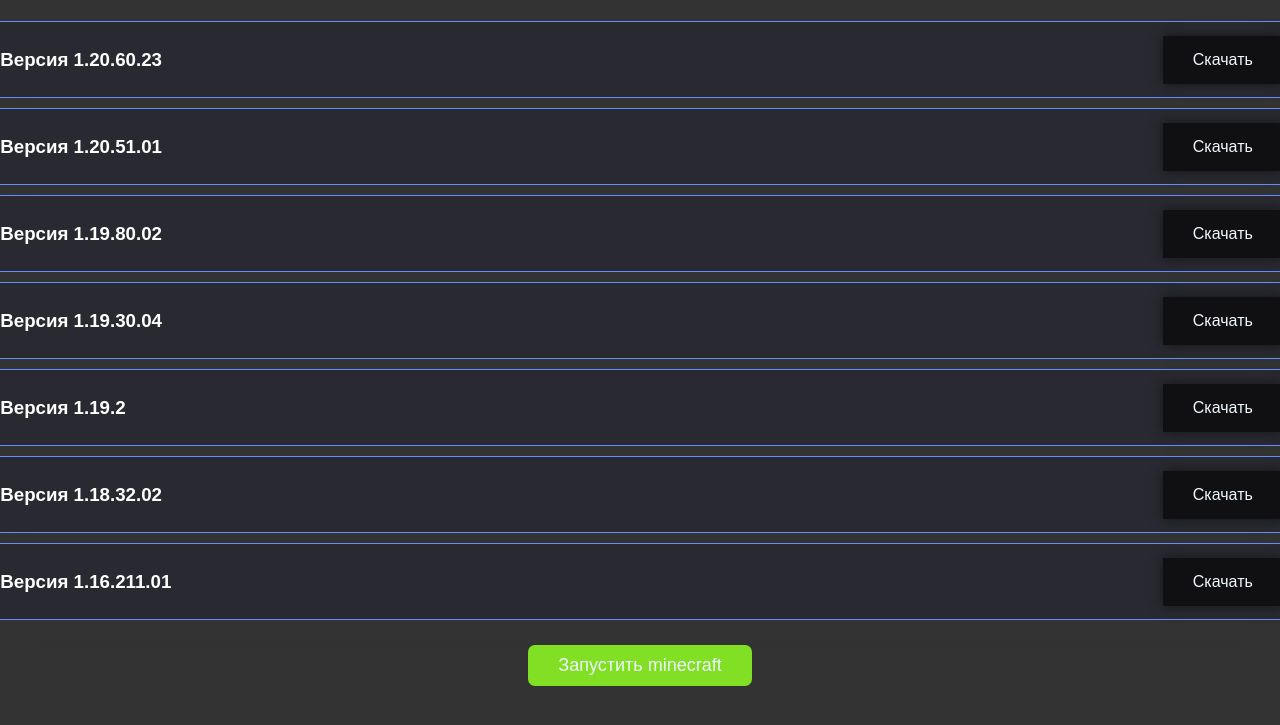
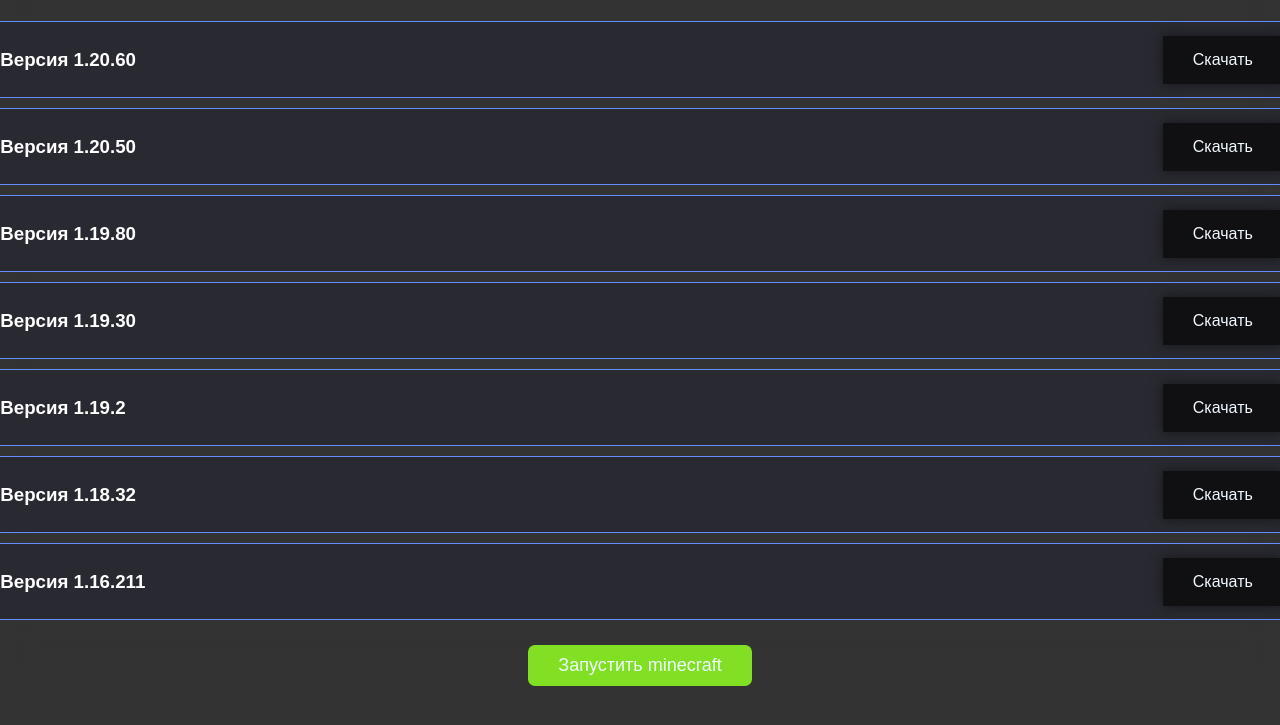
Before and after one commit to Fiks228/testicecube, a plain HTML site: page managerversipn.html in a window 1280 px wide. Shown: the part 69-794 px from the top of the page. Drawn offline with Linux system fonts and the light colour scheme.

Commit message:
Update managerversipn.html

```diff
--- a/managerversipn.html
+++ b/managerversipn.html
@@ -9,28 +9,28 @@
 <body>
     <h1>Скачать версии Minecraft</h1>
     <div>
-        <h3>Версия 1.20.60.23</h3>
+        <h3>Версия 1.20.60</h3>
         <button class="download" id="downloadButton1" onclick="download('downloadButton1', 'loader1', 'Библиотека версий/minecraft-1-20-60-23-xbox-servers-compressed.apk')">Скачать</button>
         <div id="loader1" style="display: none;">
             <div class="line"></div>
         </div>
     </div>
     <div>
-        <h3>Версия 1.20.51.01</h3>
+        <h3>Версия 1.20.50</h3>
         <button class="download" id="downloadButton2" onclick="download('downloadButton2', 'loader2', 'Библиотека версий/minecraft-1-20-51-01-xbox-servers-compressed.apk')">Скачать</button>
         <div id="loader2" style="display: none;">
             <div class="line"></div>
         </div>
     </div>
     <div>
-        <h3>Версия 1.19.80.02</h3>
+        <h3>Версия 1.19.80</h3>
         <button class="download" id="downloadButton3" onclick="download('downloadButton3', 'loader3', 'Библиотека версий/minecraft-1-19-80-02-xbox-servers-compressed.apk')">Скачать</button>
         <div id="loader3" style="display: none;">
             <div class="line"></div>
         </div>
     </div>
     <div>
-        <h3>Версия 1.19.30.04</h3>
+        <h3>Версия 1.19.30</h3>
         <button class="download" id="downloadButton4" onclick="download('downloadButton4', 'loader4', 'Библиотека версий/minecraft-1-19-30-04-xbox-servers-skins-compressed.apk')">Скачать</button>
         <div id="loader4" style="display: none;">
             <div class="line"></div>
@@ -44,14 +44,14 @@
         </div>
     </div>
     <div>
-        <h3>Версия 1.18.32.02</h3>
+        <h3>Версия 1.18.32</h3>
         <button class="download" id="downloadButton6" onclick="download('downloadButton6', 'loader6', 'Библиотека версий/minecraft-1-18-32-02-xbox-servers.apk')">Скачать</button>
         <div id="loader6" style="display: none;">
             <div class="line"></div>
         </div>
     </div>
     <div>
-        <h3>Версия 1.16.211.01</h3>
+        <h3>Версия 1.16.211</h3>
         <button class="download" id="downloadButton7" onclick="download('downloadButton7', 'loader7', 'Библиотека версий/minecraft-1-16-221-01-xbox-servers.apk')">Скачать</button>
         <div id="loader7" style="display: none;">
             <div class="line"></div>
```
